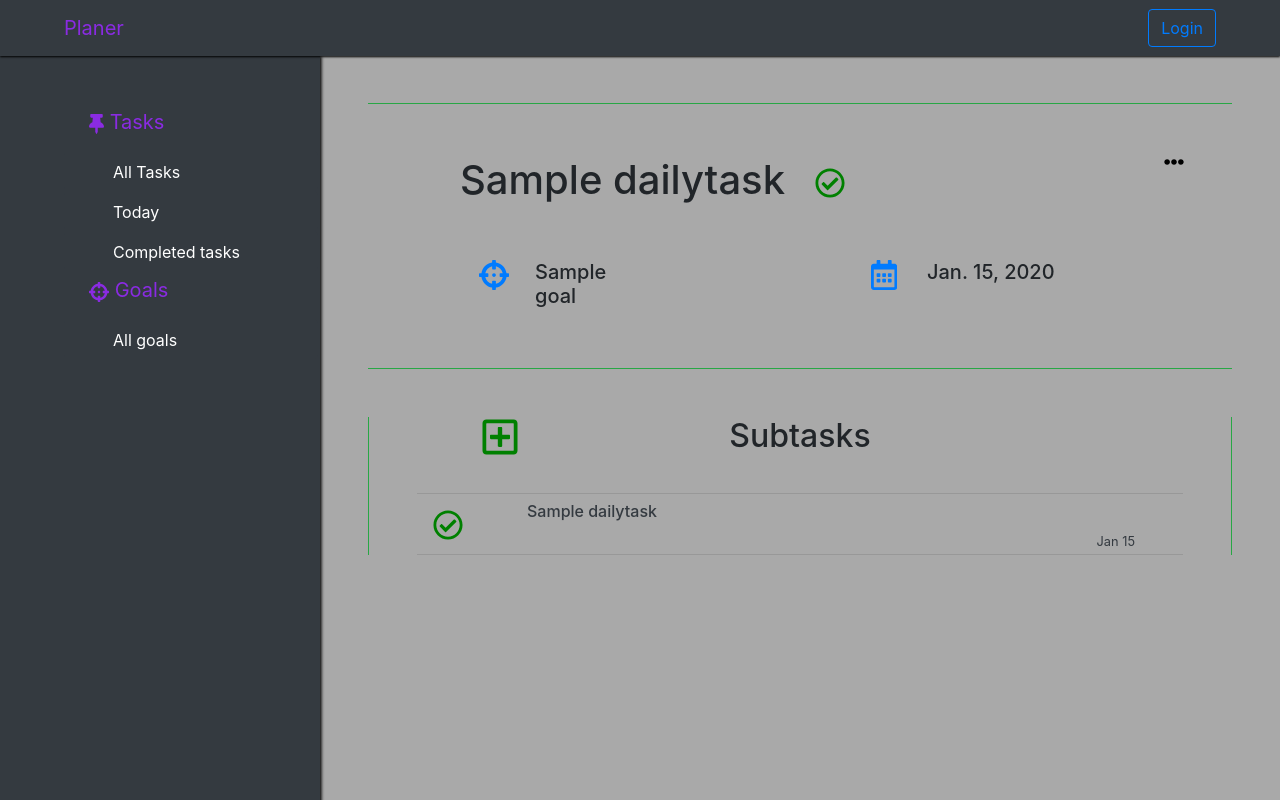
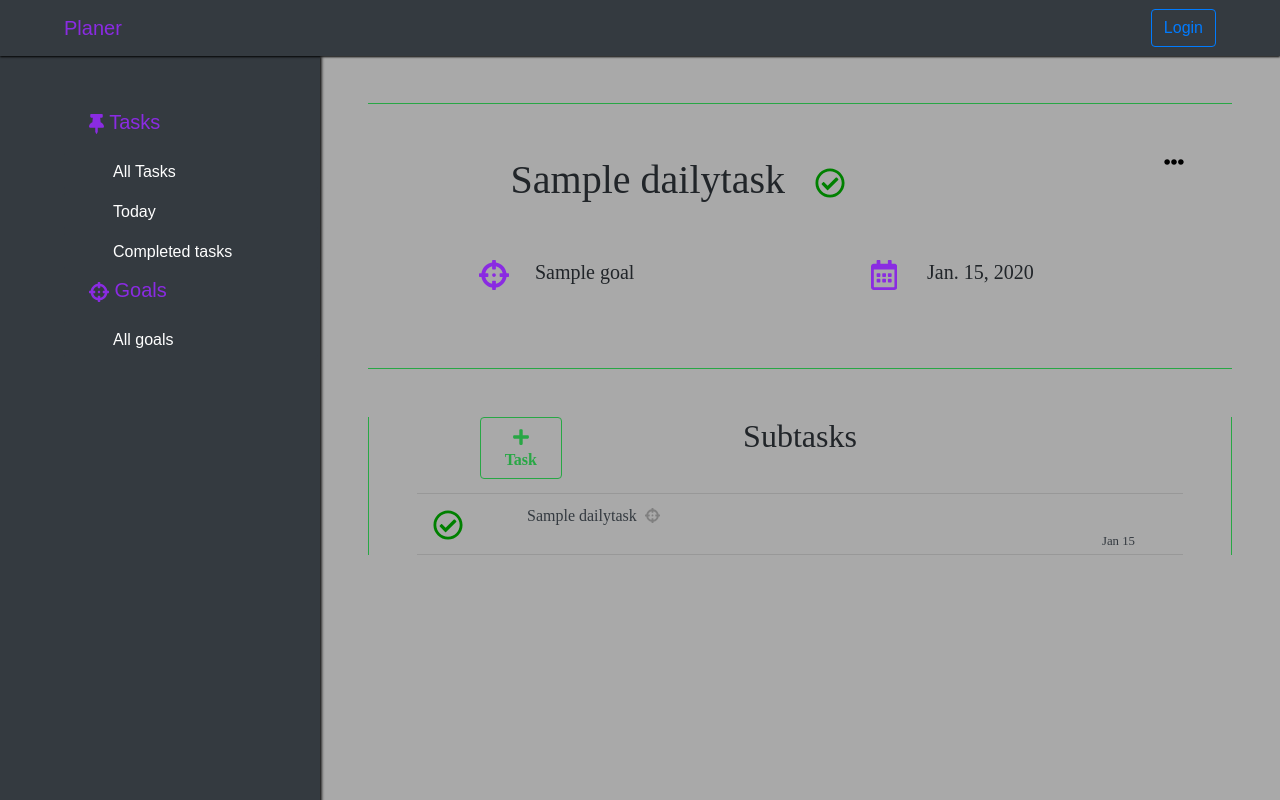
Before and after one commit to radik1999/task_planer, a Django app: page /task/1 in a window 1280 px wide. Run offline with Django 3.2, Linux system fonts and the light colour scheme; tables that the repository leaves empty hold one stand-in row (values such as "Sample post"); some libraries are stand-ins or nearby versions.

Commit message:
ui improve

```diff
--- a/tasks_board/static/tasks_board/css/base.css
+++ b/tasks_board/static/tasks_board/css/base.css
@@ -37,10 +37,12 @@
 .body{
     margin-left: 25%;
     margin-top: 55px;
+    font-family: Сomic Sans MS, serif;
 }
 
 body{
     background: darkgray;
+    font-family: Arial, serif;
 }
 
 .div_status{
--- a/tasks_board/static/tasks_board/js/base.js
+++ b/tasks_board/static/tasks_board/js/base.js
@@ -35,7 +35,6 @@ function add_task(endpoint, modal_id){
     date = document.querySelector(modal_id + " .date").value;
     priority = document.querySelector(modal_id + " .priority").value;
     goal = document.querySelector(modal_id + " .goal").value;
-    status = document.querySelector(modal_id + " .status").checked;
     main_task = document.querySelector(modal_id + " .main_task").value
     csrfmiddlewaretoken = document.getElementsByName("csrfmiddlewaretoken")[0].value;
     $("#date_error").html("");
@@ -48,7 +47,6 @@ function add_task(endpoint, modal_id){
             'date': date,
             'priority': priority,
             'goal': goal,
-            'status': status,
             'main_task': main_task
         },
         success : function(response){
--- a/tasks_board/templates/tasks_board/add_task.html
+++ b/tasks_board/templates/tasks_board/add_task.html
@@ -8,21 +8,8 @@
     <div class="modal-dialog">
         <div class="modal-content bg-dark">
             <div class="modal-header">
-
-                <div class="form-group">
-                    <div class="form-check">
-                        <div class="form-check-label font-weight-bold">
-                            <input type="checkbox" class="form-check-input status" name="status"
-                                {% block task_status %}
-
-                                {% endblock %}
-                            >Done
-                        </div>
-                    </div>
-                </div>
-
+                <h2 class="text-white">Add task</h2>
                 <button class="close" data-dismiss="modal">&times;</button>
-
             </div>
 
             <div class="modal-body">
--- a/tasks_board/templates/tasks_board/task.html
+++ b/tasks_board/templates/tasks_board/task.html
@@ -26,15 +26,19 @@
         </div>
         <div class="row mx-5 mt-5">
             <div class="col-1 text-right">
-               <svg height="30px" color="#007bff" aria-hidden="true" focusable="false" data-prefix="fas" data-icon="crosshairs" class="svg-inline--fa fa-crosshairs fa-w-16" role="img" xmlns="http://www.w3.org/2000/svg" viewBox="0 0 512 512">
+               <svg height="30px" color="blueviolet" aria-hidden="true" focusable="false" data-prefix="fas" data-icon="crosshairs" class="svg-inline--fa fa-crosshairs fa-w-16" role="img" xmlns="http://www.w3.org/2000/svg" viewBox="0 0 512 512">
                    <path fill="currentColor" d="M500 224h-30.364C455.724 130.325 381.675 56.276 288 42.364V12c0-6.627-5.373-12-12-12h-40c-6.627 0-12 5.373-12 12v30.364C130.325 56.276 56.276 130.325 42.364 224H12c-6.627 0-12 5.373-12 12v40c0 6.627 5.373 12 12 12h30.364C56.276 381.675 130.325 455.724 224 469.636V500c0 6.627 5.373 12 12 12h40c6.627 0 12-5.373 12-12v-30.364C381.675 455.724 455.724 381.675 469.636 288H500c6.627 0 12-5.373 12-12v-40c0-6.627-5.373-12-12-12zM288 404.634V364c0-6.627-5.373-12-12-12h-40c-6.627 0-12 5.373-12 12v40.634C165.826 392.232 119.783 346.243 107.366 288H148c6.627 0 12-5.373 12-12v-40c0-6.627-5.373-12-12-12h-40.634C119.768 165.826 165.757 119.783 224 107.366V148c0 6.627 5.373 12 12 12h40c6.627 0 12-5.373 12-12v-40.634C346.174 119.768 392.217 165.757 404.634 224H364c-6.627 0-12 5.373-12 12v40c0 6.627 5.373 12 12 12h40.634C392.232 346.174 346.243 392.217 288 404.634zM288 256c0 17.673-14.327 32-32 32s-32-14.327-32-32c0-17.673 14.327-32 32-32s32 14.327 32 32z"></path>
                </svg>
             </div>
-            <div class="col-2">
-                <h5>{{ task.goal }}</h5>
+            <div class="col-5">
+                {% if task.goal %}
+                    <h5>{{ task.goal }}</h5>
+                {% else %}
+                    <h5>No goal</h5>
+                {% endif %}
             </div>
-             <div class="col-5 text-right">
-                <svg height="30px" color="#007bff" aria-hidden="true" focusable="false" data-prefix="far" data-icon="calendar-alt" class="svg-inline--fa fa-calendar-alt fa-w-14" role="img" xmlns="http://www.w3.org/2000/svg" viewBox="0 0 448 512">
+             <div class="col-2 text-right">
+                <svg height="30px" color="blueviolet" aria-hidden="true" focusable="false" data-prefix="far" data-icon="calendar-alt" class="svg-inline--fa fa-calendar-alt fa-w-14" role="img" xmlns="http://www.w3.org/2000/svg" viewBox="0 0 448 512">
                     <path fill="currentColor" d="M148 288h-40c-6.6 0-12-5.4-12-12v-40c0-6.6 5.4-12 12-12h40c6.6 0 12 5.4 12 12v40c0 6.6-5.4 12-12 12zm108-12v-40c0-6.6-5.4-12-12-12h-40c-6.6 0-12 5.4-12 12v40c0 6.6 5.4 12 12 12h40c6.6 0 12-5.4 12-12zm96 0v-40c0-6.6-5.4-12-12-12h-40c-6.6 0-12 5.4-12 12v40c0 6.6 5.4 12 12 12h40c6.6 0 12-5.4 12-12zm-96 96v-40c0-6.6-5.4-12-12-12h-40c-6.6 0-12 5.4-12 12v40c0 6.6 5.4 12 12 12h40c6.6 0 12-5.4 12-12zm-96 0v-40c0-6.6-5.4-12-12-12h-40c-6.6 0-12 5.4-12 12v40c0 6.6 5.4 12 12 12h40c6.6 0 12-5.4 12-12zm192 0v-40c0-6.6-5.4-12-12-12h-40c-6.6 0-12 5.4-12 12v40c0 6.6 5.4 12 12 12h40c6.6 0 12-5.4 12-12zm96-260v352c0 26.5-21.5 48-48 48H48c-26.5 0-48-21.5-48-48V112c0-26.5 21.5-48 48-48h48V12c0-6.6 5.4-12 12-12h40c6.6 0 12 5.4 12 12v52h128V12c0-6.6 5.4-12 12-12h40c6.6 0 12 5.4 12 12v52h48c26.5 0 48 21.5 48 48zm-48 346V160H48v298c0 3.3 2.7 6 6 6h340c3.3 0 6-2.7 6-6z"></path>
                 </svg>
             </div>
@@ -45,10 +49,15 @@
     </div>
     <div class="mt-5 px-5 border border-{{ task.bootstrap_color }} border-top-0 border-bottom-0">
         <div class="row mx-5 mt-4">
-            <div class="col-1 text-right">
-                <button class="add-subtask" data-toggle="modal" data-target="#add_task"></button>
+            <div class="col-2 ">
+                <button class="btn btn-outline-success" data-toggle="modal" data-target="#add_task">
+                    <svg height="18px" width="20px" aria-hidden="true" focusable="false" data-prefix="fas" data-icon="plus" class="svg-inline--fa fa-plus fa-w-14" role="img" xmlns="http://www.w3.org/2000/svg" viewBox="0 0 448 512">
+                        <path fill="currentColor" d="M416 208H272V64c0-17.67-14.33-32-32-32h-32c-17.67 0-32 14.33-32 32v144H32c-17.67 0-32 14.33-32 32v32c0 17.67 14.33 32 32 32h144v144c0 17.67 14.33 32 32 32h32c17.67 0 32-14.33 32-32V304h144c17.67 0 32-14.33 32-32v-32c0-17.67-14.33-32-32-32z"></path>
+                    </svg>
+                    <strong>Task</strong>
+                </button>
             </div>
-            <div class="col-10 text-center">
+            <div class="col-8 text-center">
                 <h2>Subtasks</h2>
             </div>
         </div>
--- a/tasks_board/templates/tasks_board/task_column.html
+++ b/tasks_board/templates/tasks_board/task_column.html
@@ -4,9 +4,15 @@
             {% include 'tasks_board/task_status.html' with task=task %}
         </div>
         <div class="flex-fill">
-            <div class="d-flex justify-content-between mt-2 ml-5 header">
-                <h6>{{ task.title }}</h6>
-
+            <div class="d-flex mt-2 ml-5 header">
+                <h6 class="mt-1">{{ task.title }}</h6>
+                {% if task.goal and not goal_icon %}
+                    <div class="ml-2 mb-4">
+                        <svg height="15px" aria-hidden="true" focusable="false" data-prefix="fas" data-icon="crosshairs" class="svg-inline--fa fa-crosshairs fa-w-16" role="img" xmlns="http://www.w3.org/2000/svg" viewBox="0 0 512 512">
+                            <path fill="{{ task.goal.color }}" d="M500 224h-30.364C455.724 130.325 381.675 56.276 288 42.364V12c0-6.627-5.373-12-12-12h-40c-6.627 0-12 5.373-12 12v30.364C130.325 56.276 56.276 130.325 42.364 224H12c-6.627 0-12 5.373-12 12v40c0 6.627 5.373 12 12 12h30.364C56.276 381.675 130.325 455.724 224 469.636V500c0 6.627 5.373 12 12 12h40c6.627 0 12-5.373 12-12v-30.364C381.675 455.724 455.724 381.675 469.636 288H500c6.627 0 12-5.373 12-12v-40c0-6.627-5.373-12-12-12zM288 404.634V364c0-6.627-5.373-12-12-12h-40c-6.627 0-12 5.373-12 12v40.634C165.826 392.232 119.783 346.243 107.366 288H148c6.627 0 12-5.373 12-12v-40c0-6.627-5.373-12-12-12h-40.634C119.768 165.826 165.757 119.783 224 107.366V148c0 6.627 5.373 12 12 12h40c6.627 0 12-5.373 12-12v-40.634C346.174 119.768 392.217 165.757 404.634 224H364c-6.627 0-12 5.373-12 12v40c0 6.627 5.373 12 12 12h40.634C392.232 346.174 346.243 392.217 288 404.634zM288 256c0 17.673-14.327 32-32 32s-32-14.327-32-32c0-17.673 14.327-32 32-32s32 14.327 32 32z"></path>
+                        </svg>
+                    </div>
+                {% endif %}
             </div>
             <div class="d-flex justify-content-between small mr-5 day">
                 <div>
```
Also changed, not shown: tasks_board/templates/tasks_board/goal.html (+20 -12 lines), tasks_board/templates/tasks_board/goal_column.html (+7 -1 lines).
